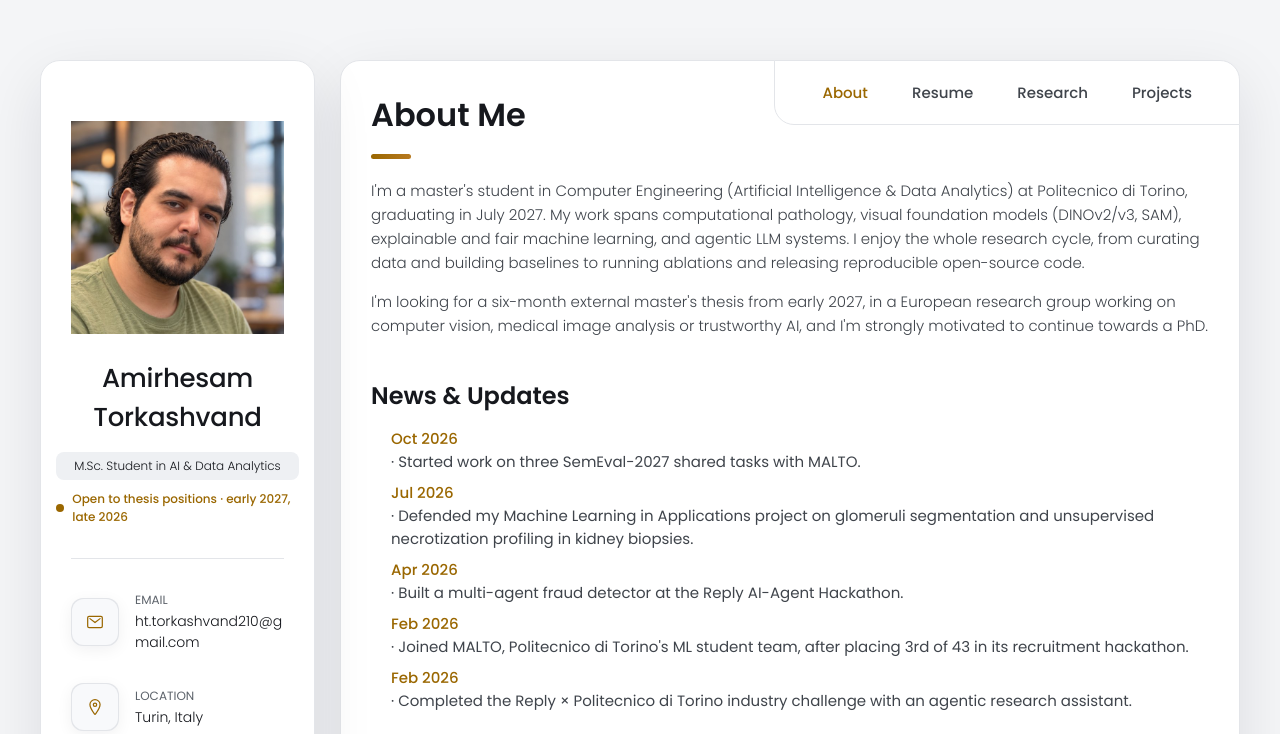
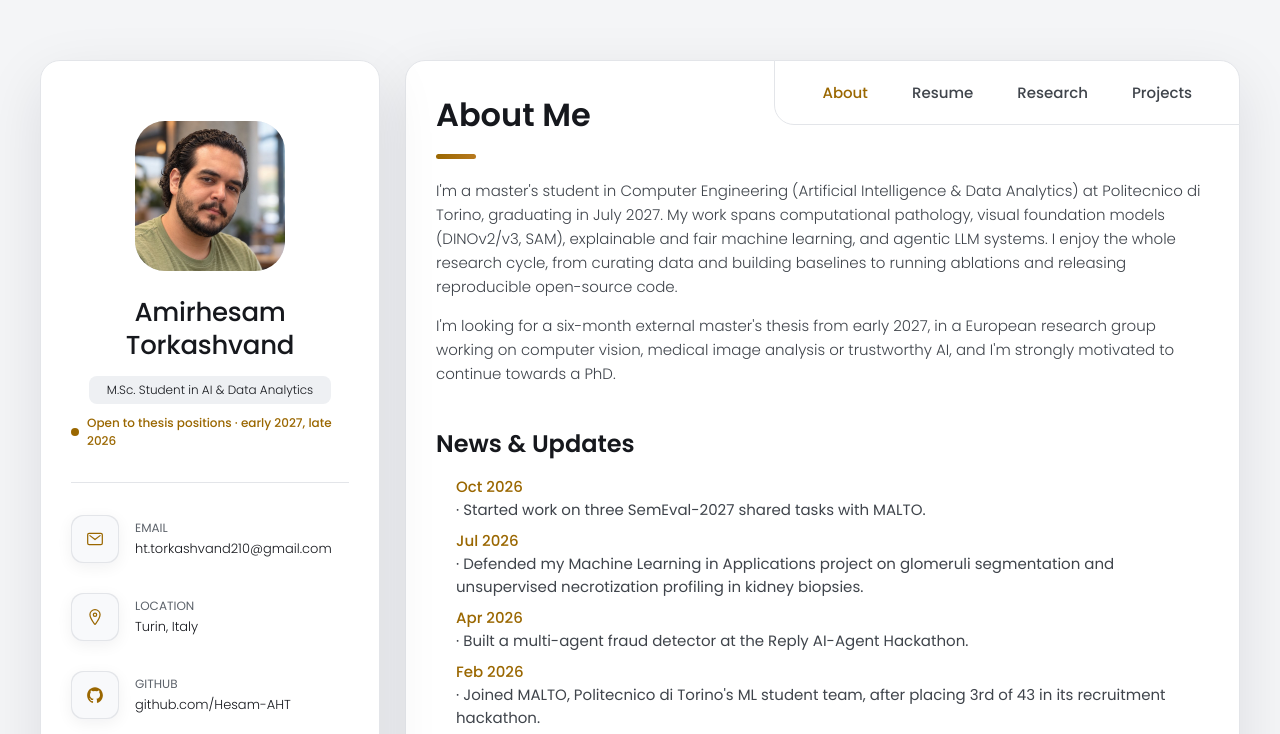
Before and after one commit to Hesam-AHT/Hesam-AHT.github.io, a plain HTML site: page index.html in a window 1280 px wide. Shown: the top 734 px of the page. Drawn offline with nearby package versions, Linux system fonts and the light colour scheme.

Commit message:
Fix clipped header card on phone/tablet and widen laptop sidebar
Co-Authored-By: Claude Sonnet 5.5 <noreply@anthropic.com>

```diff
--- a/assets/css/style.css
+++ b/assets/css/style.css
@@ -1970,3 +1970,33 @@ textarea.form-input::-webkit-resizer { display: none; }
   .status-line { text-align: left; }
   .info-content { display: flex; flex-direction: column; align-items: center; text-align: center; }
 }
+
+/* collapsed header card: let it fit name, title and status line */
+.sidebar { max-height: 190px; }
+.sidebar.active { max-height: 640px; }
+.sidebar-info { align-items: center; }
+.avatar-box { flex-shrink: 0; overflow: hidden; }
+.info-content { min-width: 0; padding-right: 28px; }
+.info-content .name { white-space: normal; overflow-wrap: anywhere; line-height: 1.25; }
+.info-content .title { width: auto; max-width: 100%; }
+.contact-info :is(.contact-link) { overflow-wrap: anywhere; }
+
+@media (min-width: 580px) {
+  .sidebar { max-height: 210px; }
+  .sidebar.active { max-height: 700px; }
+  .info-content { padding-right: 0; }
+}
+
+/* wider left column so email and profile links stay whole */
+@media (min-width: 1250px) {
+  .sidebar { max-height: max-content; flex: 0 0 340px; width: 340px; }
+  .main-content { flex: 1 1 0; min-width: 0; width: auto; }
+  .info-content { padding-right: 0; }
+  .contact-info :is(.contact-link) { white-space: normal; overflow: visible; text-overflow: clip; }
+  .contact-info :is(.contact-link, time, address) { --fs-7: 13px; }
+}
+
+/* keep the avatar at its intended size in the collapsed card */
+.avatar-box { width: 80px; height: 80px; }
+@media (min-width: 580px) { .avatar-box { width: 120px; height: 120px; } }
+@media (min-width: 1250px) { .avatar-box { width: 150px; height: 150px; } }
```
